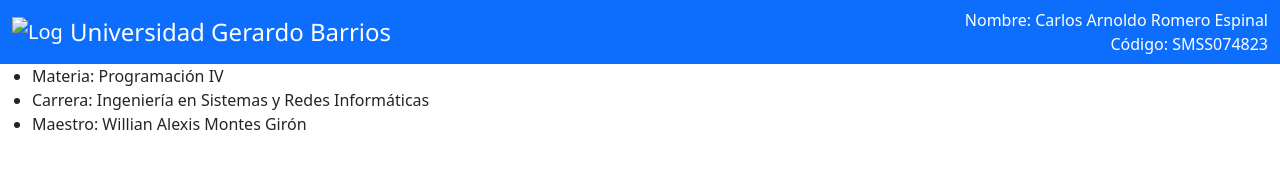
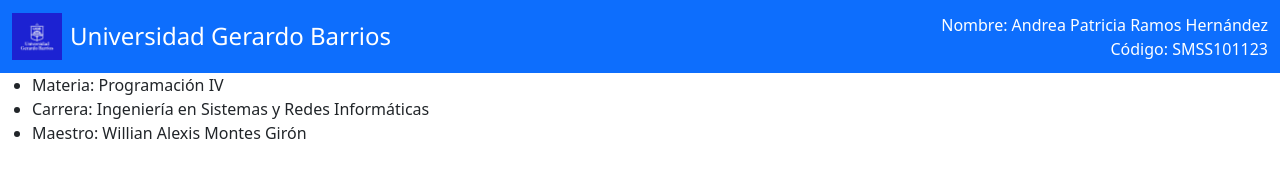
Before and after one commit to Andrea259/EJEMPLO3, a plain HTML site: page index.html in a window 1280 px wide. Drawn offline with nearby package versions, Linux system fonts and the light colour scheme.

Commit message:
agregando img

```diff
--- a/index.html
+++ b/index.html
@@ -11,12 +11,12 @@
     <nav class="navbar navbar-expand-lg bg-primary">
         <div class="container-fluid">
             <a class="navbar-brand d-flex align-items-center text-white" href="#">
-                <img src="descarga.png" alt="Logo UGB" width="50" class="me-2">
+                <img src="img/logo.png" alt="Logo UGB" width="50" class="me-2">
                 <h1 class="h4 mb-0">Universidad Gerardo Barrios</h1>
             </a>
             <div class="ms-auto text-white d-flex flex-column text-end">
-                <span>Nombre: Carlos Arnoldo Romero Espinal</span>
-                <span>Código: SMSS074823</span>
+                <span>Nombre: Andrea Patricia Ramos Hernández</span>
+                <span>Código: SMSS101123</span>
             </div>
         </div>
     </nav>
```
Also changed, not shown: img/logo.png (added).
